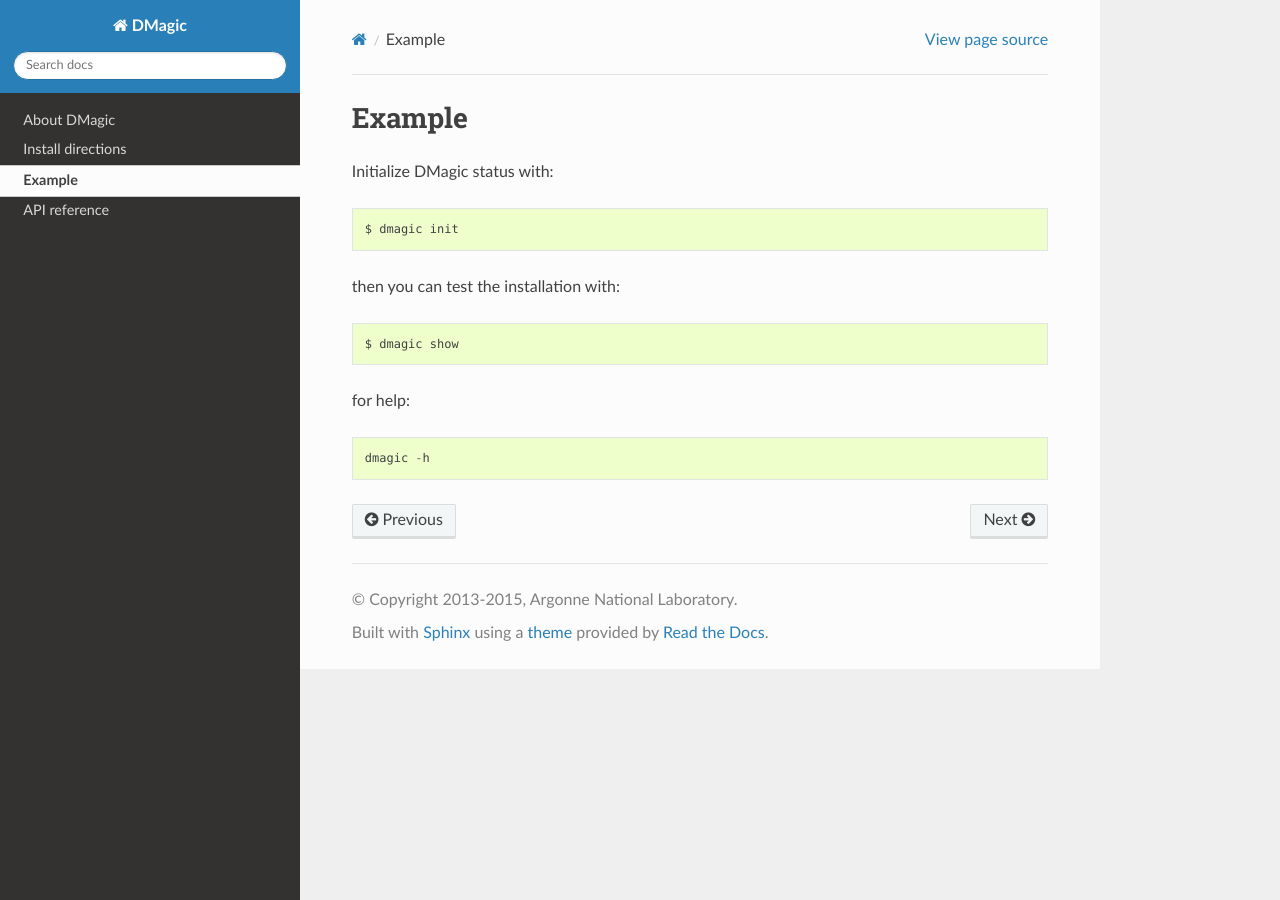
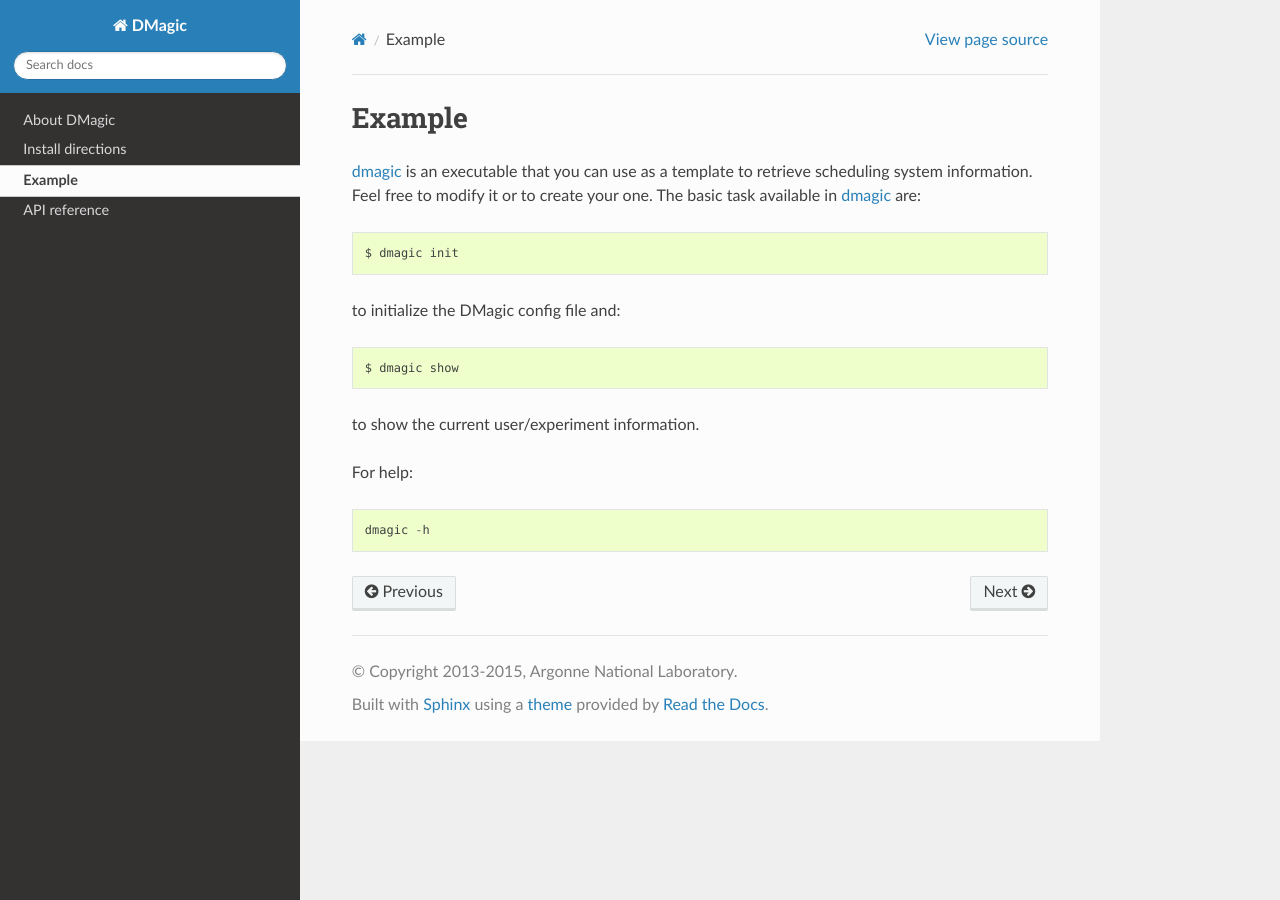
Before and after one commit to xray-imaging/DMagic, a Sphinx documentation site: the page built from doc/source/example.rst, in a window 1280 px wide. Built offline with Sphinx 7.4.7 and the Read the Docs theme 2.0.0, drawn with Linux system fonts in a browser that asks for light colours.

```diff
--- a/doc/source/example.rst
+++ b/doc/source/example.rst
@@ -2,14 +2,16 @@
 Example
 =======
 
-Initialize DMagic status with::
+`dmagic <https://github.com/xray-imaging/DMagic/blob/master/bin/dmagic>`_ is an executable that you can use as a template to retrieve scheduling system information. Feel free to modify it or to create your one. The basic task available in `dmagic <https://github.com/xray-imaging/DMagic/blob/master/bin/dmagic>`_ are::
 
     $ dmagic init
 
-then you can test the installation with::
+to initialize the DMagic config file and::
 
     $ dmagic show
 
-for help::
+to show the current user/experiment information.
+
+For help::
 
     dmagic -h
```
Also changed, not shown: 1 other file.
